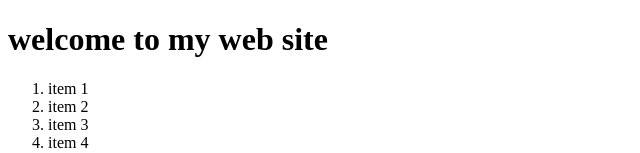
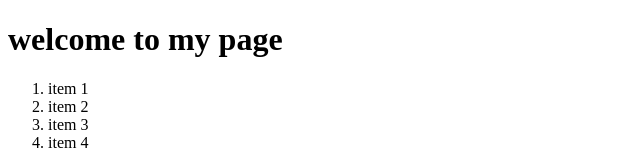
Before and after one commit to atiiiye/test, a website: page index.html in a window 1280 px wide. Shown: the top 153 px of the page, without its empty margins (0-640 px from the left). Drawn offline with Linux system fonts and the light colour scheme.

Commit message:
change head title

```diff
--- a/index.html
+++ b/index.html
@@ -6,7 +6,7 @@
     <title>test</title>
 </head>
 <body>
-  <h1>welcome to my web site</h1>
+  <h1>welcome to my page</h1>
     <ol id="test">
         <li>item 1</li>
         <li>item 2</li>
```
